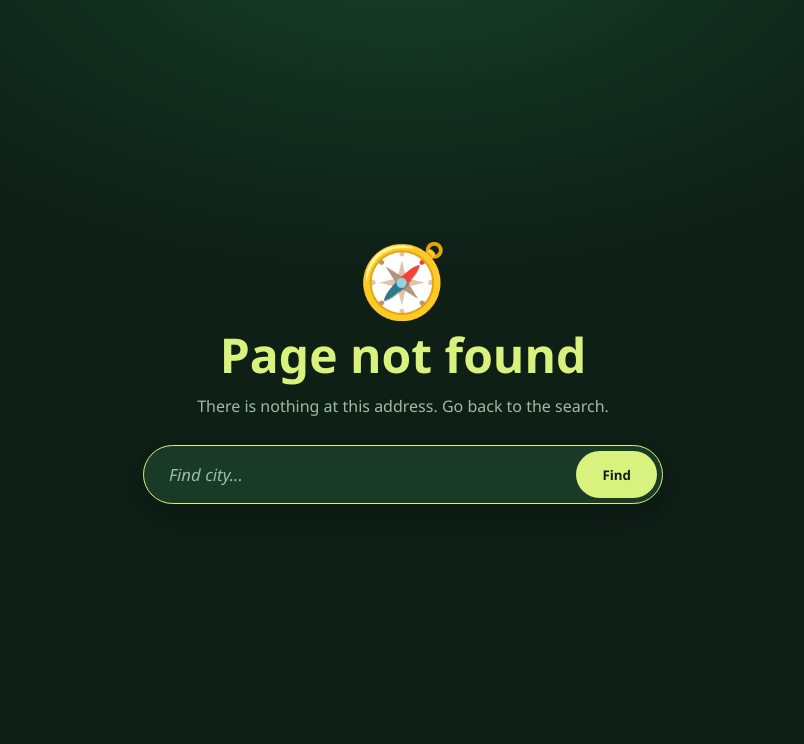
After one commit to oneslaught/Weatheryy, a Flask app: template templates/error.html in a window 1280 px wide. The commit adds this page. Shown: the top 744 px of the page, without its empty margins (237-1041 px from the left). Run offline with Flask 3, Linux system fonts and the light colour scheme; the template is opened without the code that fills it, so the values that code supplies are empty.

Commit message:
added error page and 404 handler

```diff
--- a/app.py
+++ b/app.py
@@ -14,8 +14,14 @@ def weather():
         # nothing was typed: go back to the home page
         return redirect(url_for("index"))
     data = get_weather(city)
-    status = 404 if data["error"] else 200
-    return render_template("weather.html", city=city, data=data), status
+    if data["error"]:
+        status = 404 if data["error"] == "city_not_found" else 503
+        return render_template("error.html", error=data["error"], city=city), status
+    return render_template("weather.html", city=city, data=data)
+
+@app.errorhandler(404)
+def page_not_found(_error):
+    return render_template("error.html", error="page_not_found", city=""), 404
 
     # if you are running with "python app.py"; otherwise run via "flask run --debug" (--app app can be ommited here) to enter debug mode
 if __name__ == '__main__':
--- a/templates/_search.html
+++ b/templates/_search.html
@@ -3,6 +3,7 @@
     class="search-input"
     type="text"
     name="city"
+    value="{{ city or '' }}"
     placeholder="Find city..."
     autocomplete="off"
     required
--- /dev/null
+++ b/templates/error.html
@@ -0,0 +1,22 @@
+{% extends "base.html" %}
+{% block title %}Error - Weather{% endblock %}
+{% block body_class %}is-home{% endblock %}
+{% block content %}
+<section class="hero">
+  {% if error == "city_not_found" %}
+    <div class="hero-icon" aria-hidden="true">🔍</div>
+    <h1 class="hero-title">City not found</h1>
+    <p class="hero-subtitle">We could not find "{{ city }}". Check the spelling and try again.</p>
+  {% elif error == "service_unavailable" %}
+    <div class="hero-icon" aria-hidden="true">🌩️</div>
+    <h1 class="hero-title">Service unavailable</h1>
+    <p class="hero-subtitle">We could not get the weather data. Please try again in a minute.</p>
+  {% else %}
+    <div class="hero-icon" aria-hidden="true">🧭</div>
+    <h1 class="hero-title">Page not found</h1>
+    <p class="hero-subtitle">There is nothing at this address. Go back to the search.</p>
+  {% endif %}
+  {% set autofocus = true %}
+  {% include "_search.html" %}
+</section>
+{% endblock %}
--- a/templates/weather.html
+++ b/templates/weather.html
@@ -6,9 +6,6 @@
 <header class="topbar">
   {% include "_search.html" %}
 </header>
-{% if data.error %}
-  <h1>Nothing found for "{{ city }}"</h1>
-{% else %}
 <h1 class="city-name">{{ data.city.name }}{% if data.city.country %}, {{ data.city.country }}{% endif %}</h1>
 <div class="dashboard">
   <section class="card card-current">
@@ -48,6 +45,5 @@
       {% endfor %}
     </div>
   </section>
-  {% endif %}
 </div>
 {% endblock %}
--- a/weather.py
+++ b/weather.py
@@ -117,9 +117,20 @@ def build_result(place, raw):
         "daily": days,
     }
 
+def _error(code):
+    return {
+        "error": code,
+        "city": None,
+        "current": None,
+    }
+
 def get_weather(city):
-    place = geocode(city)
-    if place is None:
-        return {"error": "city_not_found", "city": None, "current": None, "daily": None}
-    raw = fetch_forecast(place["latitude"], place["longitude"])
-    return build_result(place, raw)
+    try:
+        place = geocode(city)
+        if place is None:
+            return _error("city_not_found")
+        raw = fetch_forecast(place["latitude"], place["longitude"])
+        return build_result(place, raw)
+    except (requests.RequestException, KeyError, IndexError, TypeError, ValueError):
+        # no internet, timeout, bad status or an unexpected answer from the API
+        return _error("service_unavailable")
```
